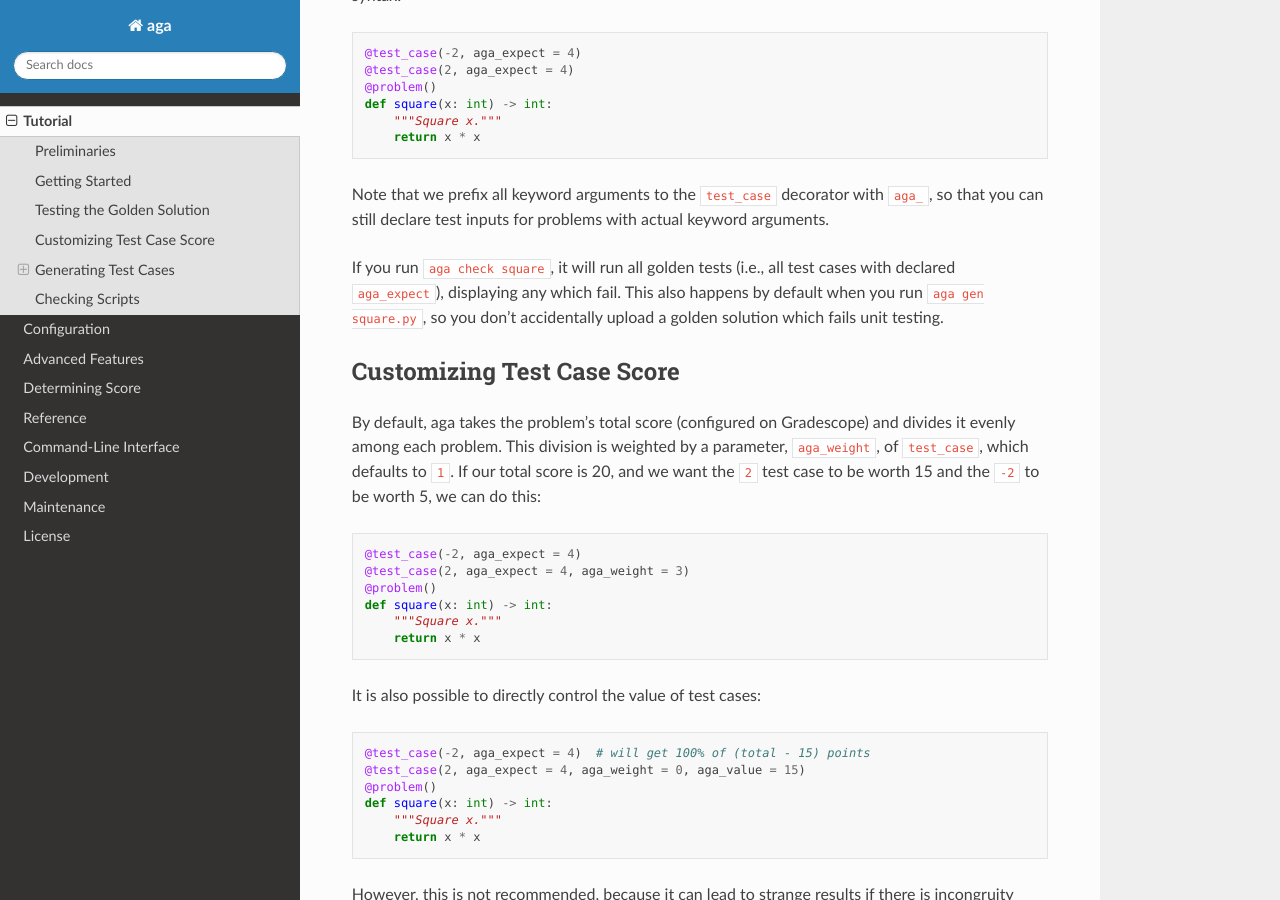
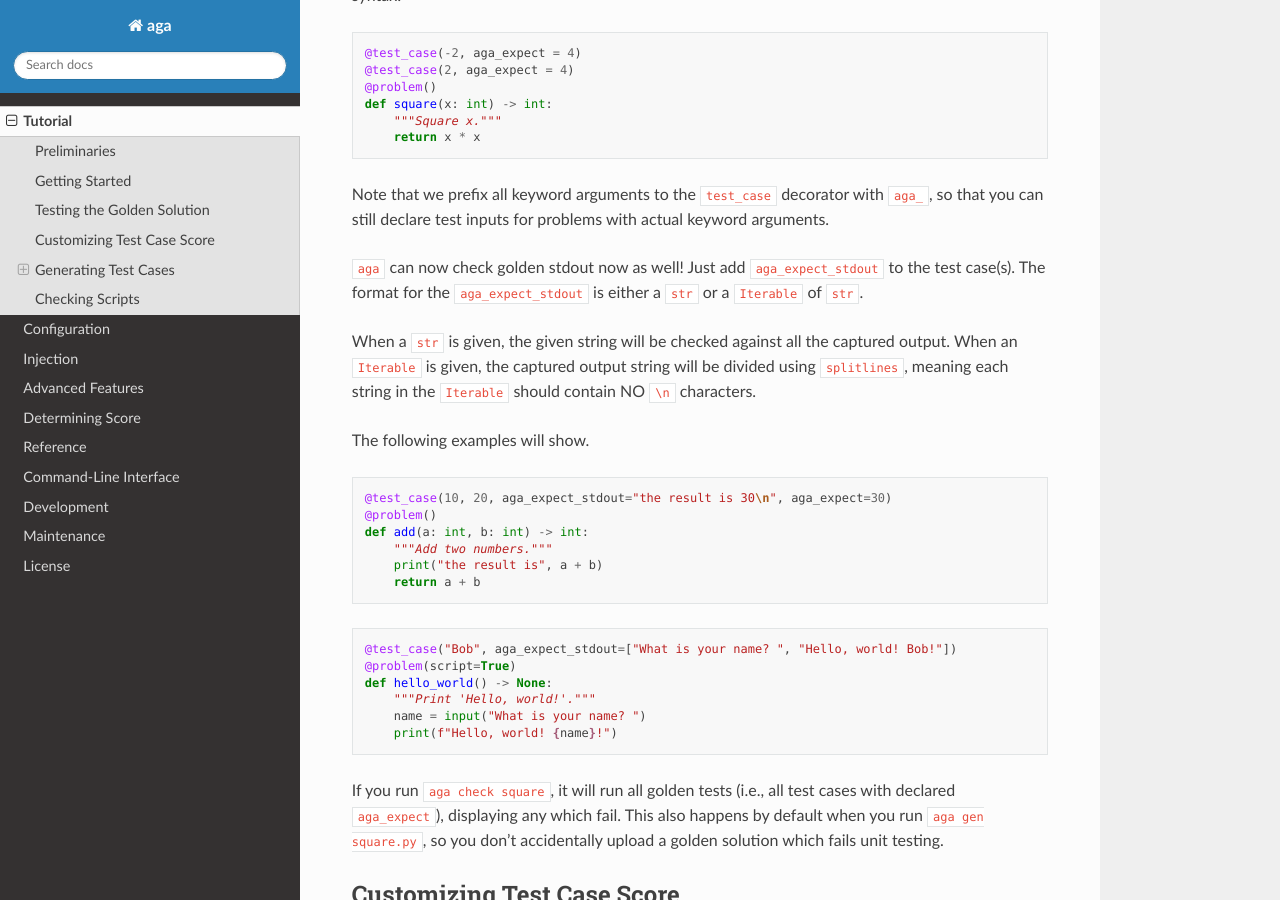
Before and after one commit to rileyshahar/aga, a Sphinx documentation site: the page built from docs/tutorial.md, in a window 1280 px wide and 900 px high, scrolled down 2256 px. Built offline with Sphinx 7.4.7 and the Read the Docs theme 2.0.0, drawn with Linux system fonts in a browser that asks for light colours; some of the changed text lies outside the part shown.

Commit message:
Add doc for new features

````diff
--- a/docs/tutorial.md
+++ b/docs/tutorial.md
@@ -120,6 +120,30 @@
 Note that we prefix all keyword arguments to the `test_case` decorator with
 `aga_`, so that you can still declare test inputs for problems with actual
 keyword arguments.
+
+`aga` can now check golden stdout now as well! Just add `aga_expect_stdout` to the test case(s). The format for the `aga_expect_stdout` is either a `str` or a `Iterable` of `str`.
+
+When a `str` is given, the given string will be checked against all the captured output. When an `Iterable` is given, the captured output string will be divided using `splitlines`, meaning each string in the `Iterable` should contain NO `\n` characters.
+
+The following examples will show.
+
+```python
+@test_case(10, 20, aga_expect_stdout="the result is 30\n", aga_expect=30)
+@problem()
+def add(a: int, b: int) -> int:
+    """Add two numbers."""
+    print("the result is", a + b)
+    return a + b
+```
+
+```python
+@test_case("Bob", aga_expect_stdout=["What is your name? ", "Hello, world! Bob!"])
+@problem(script=True)
+def hello_world() -> None:
+    """Print 'Hello, world!'."""
+    name = input("What is your name? ")
+    print(f"Hello, world! {name}!")
+```
 
 If you run `aga check square`, it will run all golden tests (i.e., all test
 cases with declared `aga_expect`), displaying any which fail. This also happens
@@ -246,6 +270,21 @@
 This will short-circuit when the smaller iterator ends, so this will generate
 three test cases: `(-5, -1)`, `(0, 0)`, and `(1, 2)`.
 
+At this point, you might wonder what could be the input to `aga_*` keyword arguments. The good news is that you can do both singletons or iterables. When singleton is given, `aga` will match the number with the number of test cases. When an iterable is given, the number of elements must match the number of test cases and `aga` will check that.
+
+Foe example, if you want to set a series of tests to hidden and define a bunch of golden outputs for them, we can do
+
+```python
+
+@test_cases([1, 2, 3], aga_hidden=True, aga_expect=[1, 4, 9])
+@problem()
+def square(x: int) -> int:
+    """Square x."""
+    return x * x
+```
+
+`@test_cases([1, 2, 3], aga_expect=[1, 1, 4, 4, 9, 9])` since the numbers don't match.
+
 ## Checking Scripts
 
 Sometimes, submissions look like python scripts, meant to be run from the
````
Also changed, not shown: docs/index.md (+1 -0 lines), docs/injection.md (added, +94 -0 lines), 1 other file.
